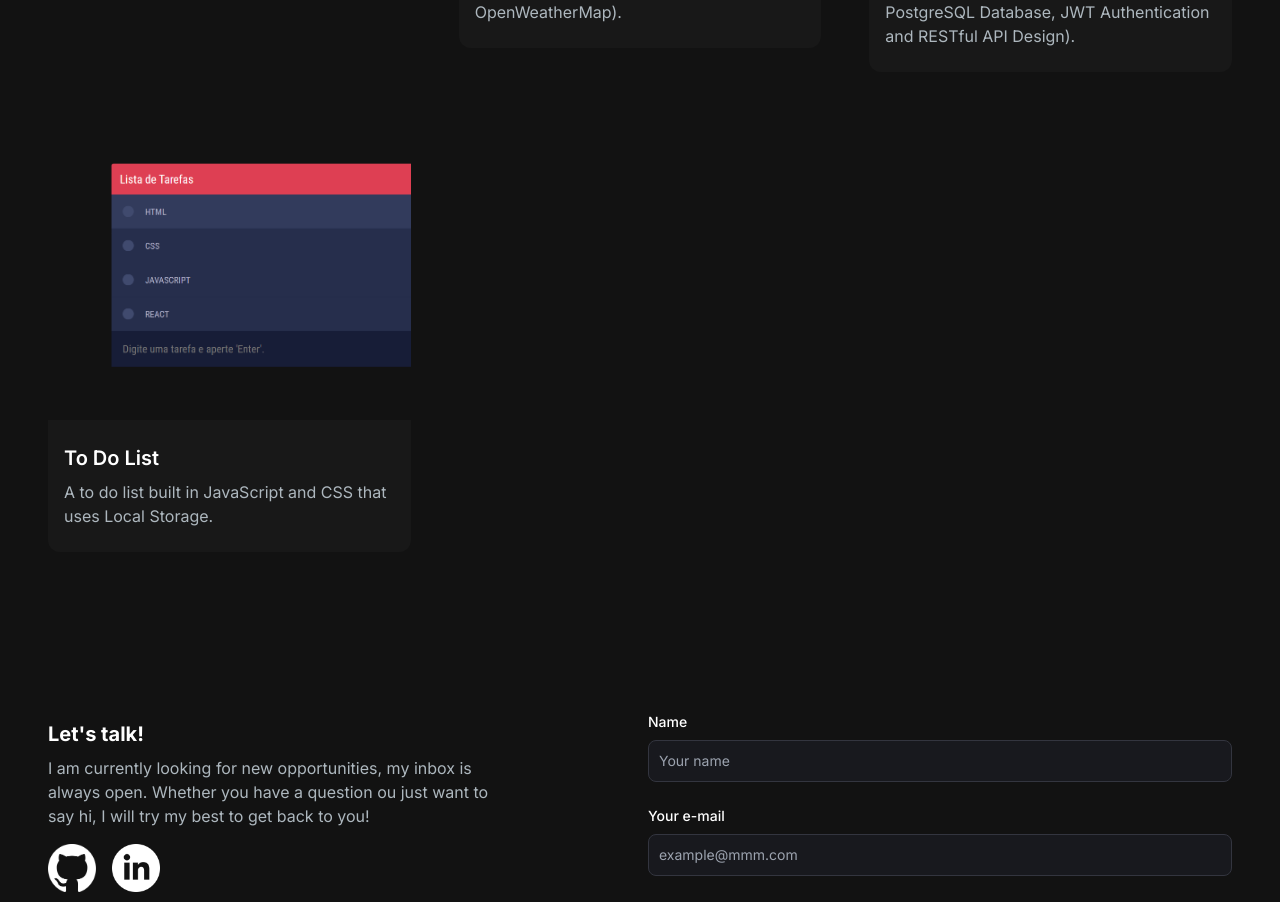
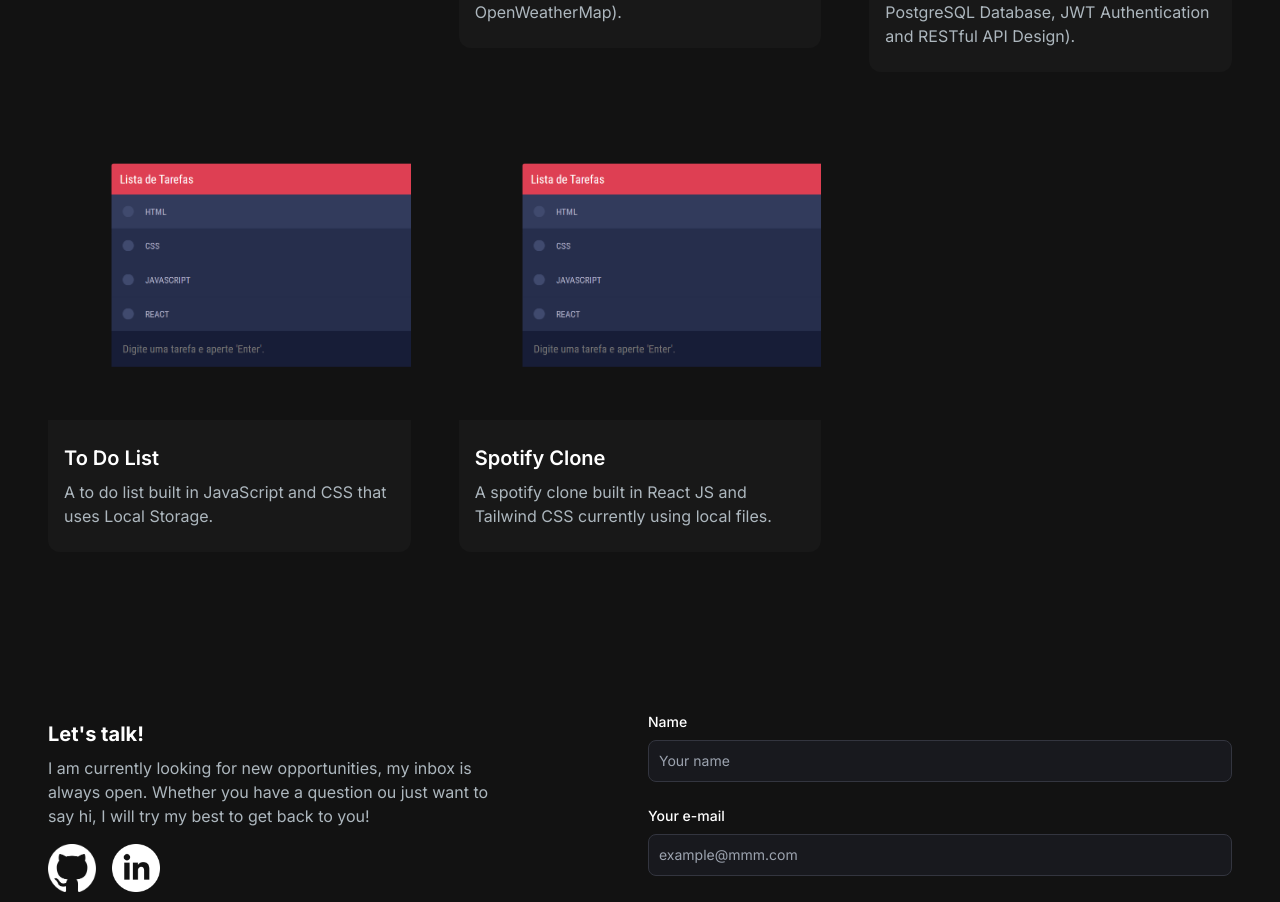
Before and after one commit to Fernandafogs/portfolio-website, a Next.js app: page / in a window 1280 px wide. Shown: the part 2465-3367 px from the top of the page. Built offline with nearby package versions, Linux system fonts and the light colour scheme.

Commit message:
Inclusion Spotify Portfolio

```diff
--- a/src/app/components/ProjectsSection.jsx
+++ b/src/app/components/ProjectsSection.jsx
@@ -45,6 +45,17 @@
         gitUrl: "https://github.com/Fernandafogs/lista-de-tarefas",
         previewUrl:"https://fernanda-fogaca-todolist.netlify.app/",
     },
+    {
+        id: 5,
+        title: "Spotify Clone",
+        description: "A spotify clone built in React JS and Tailwind CSS currently using local files.",
+        image: "/images/projects/4.png",
+        alt: "project5",
+        tag: ["All", "Web"],
+        gitUrl: "https://github.com/Fernandafogs/spotify-cover",
+        previewUrl:"https://fernanda-fogaca-spotify-clone.netlify.app/",
+    },
+
 ]
 
 const ProjectsSection = () => {
```
